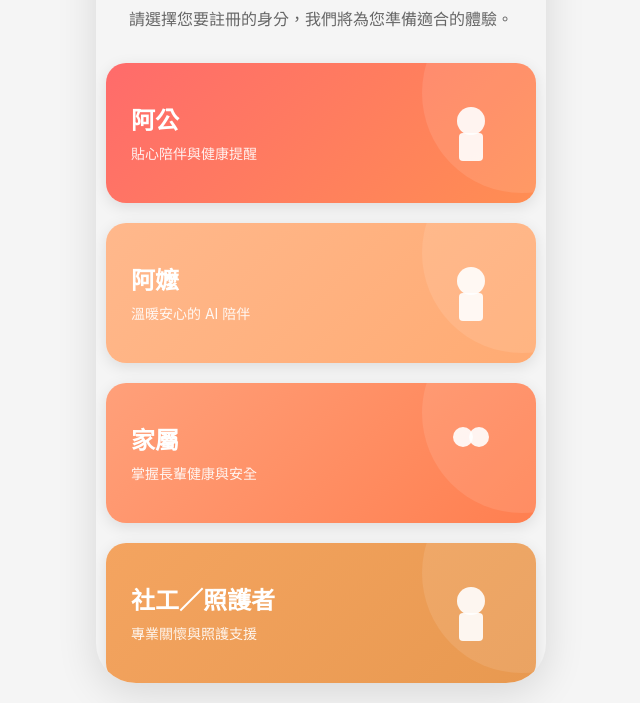
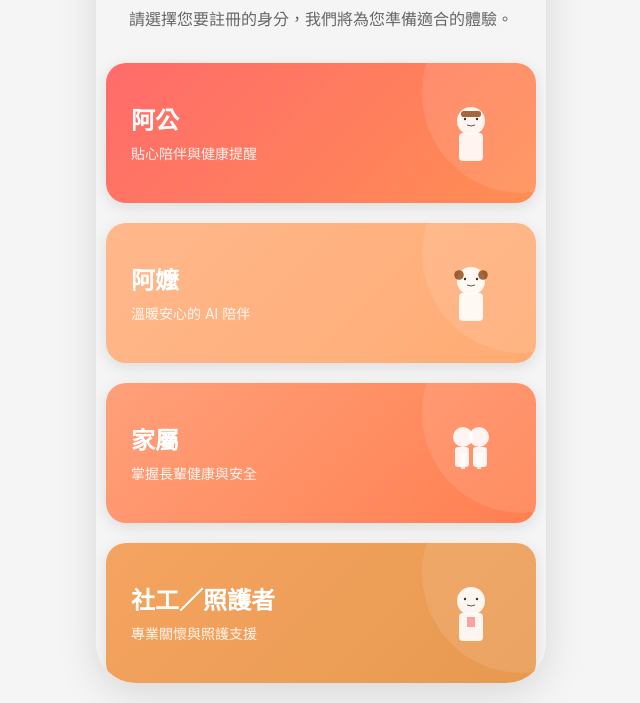
Before and after one commit to RoyPeng126/ai_companion, a plain HTML site: page frontend/register-role.html in a window 1280 px wide. Shown: the part 103-806 px from the top of the page, without its empty margins (319-959 px from the left). Drawn offline with Linux system fonts and the light colour scheme.

Commit message:
修正註冊介面

```diff
--- a/frontend/register-role.html
+++ b/frontend/register-role.html
@@ -44,19 +44,46 @@
       <div class="role-cards">
         <a href="registration.html?role=grandpa" class="role-card grandpa" aria-label="長者（阿公）">
           <div class="role-content"><div class="role-title">阿公</div><div class="role-description">貼心陪伴與健康提醒</div></div>
-          <svg class="role-icon" viewBox="0 0 200 200" aria-hidden="true"><circle cx="100" cy="70" r="35" fill="white" opacity="0.9"/><rect x="70" y="100" width="60" height="70" rx="10" fill="white" opacity="0.9"/></svg>
+            <svg class="role-icon" viewBox="0 0 200 200" aria-hidden="true">
+            <circle cx="100" cy="70" r="35" fill="white" opacity="0.9"/>
+            <rect x="70" y="100" width="60" height="70" rx="10" fill="white" opacity="0.9"/>
+            <circle cx="85" cy="65" r="3" fill="#333"/><circle cx="115" cy="65" r="3" fill="#333"/>
+            <path d="M90,80 Q100,85 110,80" stroke="#333" stroke-width="2" fill="none"/>
+            <rect x="75" y="45" width="50" height="15" rx="7" fill="#8B4513" opacity="0.8"/>
+            </svg>
         </a>
         <a href="registration.html?role=grandma" class="role-card grandma" aria-label="長者（阿嬤）">
           <div class="role-content"><div class="role-title">阿嬤</div><div class="role-description">溫暖安心的 AI 陪伴</div></div>
-          <svg class="role-icon" viewBox="0 0 200 200" aria-hidden="true"><circle cx="100" cy="70" r="35" fill="white" opacity="0.9"/><rect x="70" y="100" width="60" height="70" rx="10" fill="white" opacity="0.9"/></svg>
+            <svg class="role-icon" viewBox="0 0 200 200" aria-hidden="true">
+            <circle cx="100" cy="70" r="35" fill="white" opacity="0.9"/>
+            <rect x="70" y="100" width="60" height="70" rx="10" fill="white" opacity="0.9"/>
+            <circle cx="85" cy="65" r="3" fill="#333"/><circle cx="115" cy="65" r="3" fill="#333"/>
+            <path d="M90,80 Q100,85 110,80" stroke="#333" stroke-width="2" fill="none"/>
+            <circle cx="70" cy="55" r="12" fill="#8B4513" opacity="0.8"/>
+            <circle cx="130" cy="55" r="12" fill="#8B4513" opacity="0.8"/>
+            </svg>
         </a>
         <a href="registration.html?role=family" class="role-card family" aria-label="家屬">
           <div class="role-content"><div class="role-title">家屬</div><div class="role-description">掌握長輩健康與安全</div></div>
-          <svg class="role-icon" viewBox="0 0 200 200" aria-hidden="true"><circle cx="80" cy="60" r="25" fill="white" opacity="0.9"/><circle cx="120" cy="60" r="25" fill="white" opacity="0.9"/></svg>
+            <svg class="role-icon" viewBox="0 0 200 200" aria-hidden="true">
+            <circle cx="80" cy="60" r="25" fill="white" opacity="0.9"/>
+            <circle cx="120" cy="60" r="25" fill="white" opacity="0.9"/>
+            <rect x="60" y="85" width="35" height="50" rx="8" fill="white" opacity="0.9"/>
+            <rect x="105" y="85" width="35" height="50" rx="8" fill="white" opacity="0.9"/>
+            <path d="M70,100 L75,140 L85,140 L90,100" fill="white" opacity="0.7"/>
+            <path d="M110,100 L115,140 L125,140 L130,100" fill="white" opacity="0.7"/>
+            </svg>
         </a>
         <a href="registration.html?role=social-worker" class="role-card social-worker" aria-label="社工／照護者">
           <div class="role-content"><div class="role-title">社工／照護者</div><div class="role-description">專業關懷與照護支援</div></div>
-          <svg class="role-icon" viewBox="0 0 200 200" aria-hidden="true"><circle cx="100" cy="70" r="35" fill="white" opacity="0.9"/><rect x="70" y="100" width="60" height="70" rx="10" fill="white" opacity="0.9"/></svg>
+            <svg class="role-icon" viewBox="0 0 200 200" aria-hidden="true">
+            <circle cx="100" cy="70" r="35" fill="white" opacity="0.9"/>
+            <rect x="70" y="100" width="60" height="70" rx="10" fill="white" opacity="0.9"/>
+            <circle cx="85" cy="65" r="3" fill="#333"/><circle cx="115" cy="65" r="3" fill="#333"/>
+            <path d="M90,80 Q100,85 110,80" stroke="#333" stroke-width="2" fill="none"/>
+            <path d="M80,50 L100,40 L120,50" stroke="white" stroke-width="3" fill="none" opacity="0.9"/>
+            <rect x="90" y="110" width="20" height="25" fill="#FF6B6B" opacity="0.6"/>
+            </svg>
         </a>
       </div>
     </div>
```
